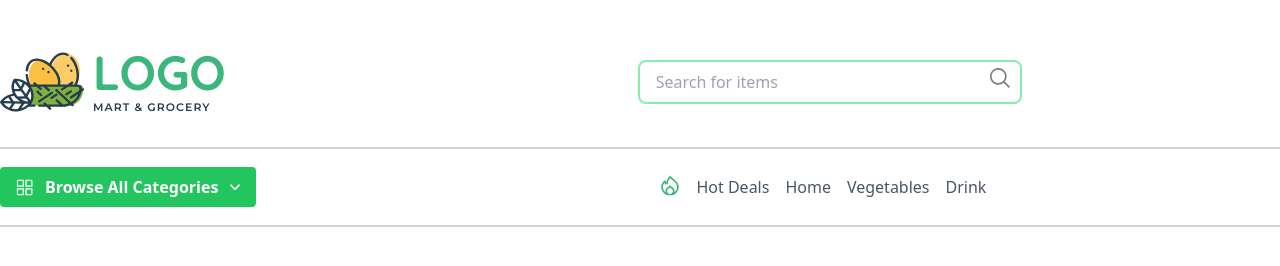
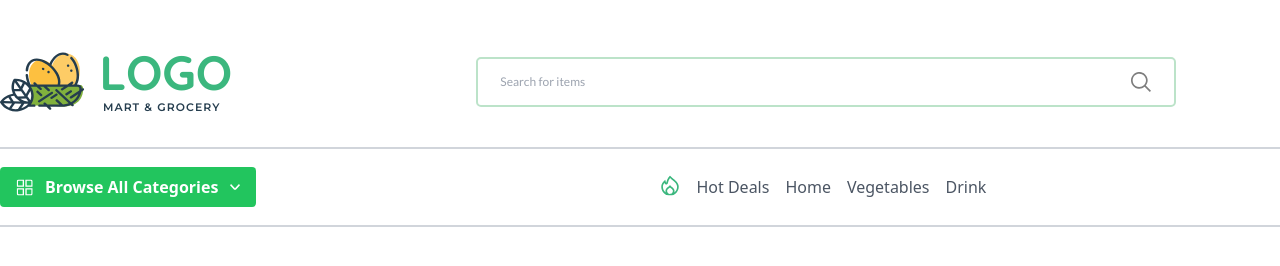
Before and after one commit to spacealab/Shop-HomePage, a website: page Pages/index.html in a window 1280 px wide. Shown: the top 266 px of the page. Drawn offline with Linux system fonts and the light colour scheme.

Commit message:
Improve Style Account

```diff
--- a/Pages/index.html
+++ b/Pages/index.html
@@ -8,7 +8,8 @@
   <link rel="preconnect" href="https://fonts.gstatic.com" crossorigin>
   <link href="https://fonts.googleapis.com/css2?family=Quicksand:wght@700&display=swap" rel="stylesheet">
   <link href="https://fonts.googleapis.com/css2?family=Montserrat:wght@600&display=swap" rel="stylesheet">
-  <title>HomePage</title>
+  <link href="https://fonts.googleapis.com/css2?family=Lato&display=swap" rel="stylesheet">
+  <title>Home Page</title>
 
 </head>
 <body>
@@ -41,15 +42,15 @@
           </svg>
           <!-- Logo Text -->
           <div class="flex flex-col ml-2">
-              <span class="text-[#3BB77E] font-logo-font text-5xl not-italic	font-bold	leading-12 tracking-logo w-141.34 h-50">LOGO</span>
-              <span class="h-[17.415px] w-[147.61px] text-[#253D4E] font-Montserrat text-[10.9px] not-italic font-semibold leading-[18.201px] tracking-[1.09px] uppercase">MART & GROCERY</span>
+              <span class="text-[#3BB77E] font-logo-font text-5xl not-italic	font-bold	leading-12 tracking-logo w-141.34 h-50 pl-[6.47px]">LOGO</span>
+              <span class="h-[17.415px] w-[147.61px] text-[#253D4E] font-Montserrat text-[10.9px] not-italic font-semibold leading-[18.201px] tracking-[1.09px] uppercase pl-[9.93px]">MART & GROCERY</span>
           </div>
       </div>
 
         <!-- Search Bar -->
           <div class="relative">
-              <input type="search" name="search" placeholder="Search for items" class="pl-4 pr-10 py-2 border-2 border-green-300 text-gray-700 rounded-lg focus:outline-none focus:border-green-500 w-96">
-              <button type="submit" class="absolute right-0 top-0 mt-2 mr-3">
+              <input type="search" name="search" placeholder="Search for items" class="pl-[22px] rounded-[5px] border-[2px] border-solid border-[#BCE3C9] bg-[#FFF] w-[700px] h-[50px] font-Lato text-[#B6B6B6] text-[12px] not-italic font-normal leading-[18px]">
+              <button type="submit" class="absolute right-0 top-0 py-[15px] pr-[25px]">
                 <svg xmlns="http://www.w3.org/2000/svg" width="20" height="20" viewBox="0 0 20 20" fill="none">
                   <g clip-path="url(#clip0_3374_3542)">
                     <path d="M20.0001 18.8217L14.7817 13.6033C16.1372 11.9455 16.8037 9.83008 16.6433 7.69463C16.4828 5.55919 15.5077 3.56711 13.9197 2.13043C12.3317 0.69376 10.2522 -0.0775884 8.11143 -0.0240619C5.97064 0.0294646 3.93231 0.903771 2.41807 2.41801C0.903832 3.93225 0.0295257 5.97058 -0.0240008 8.11137C-0.0775273 10.2522 0.693821 12.3316 2.1305 13.9197C3.56717 15.5077 5.55925 16.4828 7.6947 16.6432C9.83014 16.8036 11.9456 16.1372 13.6034 14.7817L18.8217 20L20.0001 18.8217ZM8.3334 15C7.01485 15 5.72592 14.609 4.62959 13.8765C3.53327 13.1439 2.67878 12.1027 2.1742 10.8846C1.66961 9.66638 1.53759 8.32594 1.79483 7.03273C2.05206 5.73953 2.687 4.55164 3.61935 3.61929C4.5517 2.68694 5.73959 2.052 7.03279 1.79477C8.326 1.53753 9.66644 1.66955 10.8846 2.17414C12.1028 2.67872 13.144 3.5332 13.8765 4.62953C14.6091 5.72586 15.0001 7.01479 15.0001 8.33333C14.9981 10.1008 14.2951 11.7954 13.0452 13.0452C11.7954 14.295 10.1009 14.998 8.3334 15Z" fill="#7E7E7E"/>
@@ -64,9 +65,9 @@
           </div>
 
         <!-- Account and Cart -->
-        <div class="flex items-center">
+        <div class="inline-flex justify-end items-end gap-[20px] w-[172px] h-[36px]">
           <div class="flex flex-row">
-            <svg xmlns="http://www.w3.org/2000/svg" width="24" height="25" viewBox="0 0 24 25" fill="none">
+            <svg class="mb-[2.3px] mr-[3.3px]" xmlns="http://www.w3.org/2000/svg" width="24" height="24" viewBox="0 0 24 25" fill="none">
               <g clip-path="url(#clip0_3374_3552)">
                 <path d="M21 24.3665H19V19.3235C18.9992 18.5395 18.6874 17.7879 18.133 17.2335C17.5787 16.6791 16.827 16.3673 16.043 16.3665H7.957C7.173 16.3673 6.42134 16.6791 5.86696 17.2335C5.31259 17.7879 5.00079 18.5395 5 19.3235V24.3665H3V19.3235C3.00159 18.0093 3.52435 16.7494 4.45363 15.8201C5.3829 14.8909 6.64281 14.3681 7.957 14.3665H16.043C17.3572 14.3681 18.6171 14.8909 19.5464 15.8201C20.4756 16.7494 20.9984 18.0093 21 19.3235V24.3665Z" fill="#253D4E"/>
                 <path d="M12 12.3665C10.8133 12.3665 9.65328 12.0146 8.66658 11.3553C7.67989 10.696 6.91085 9.75898 6.45673 8.66262C6.0026 7.56626 5.88378 6.35986 6.11529 5.19598C6.3468 4.03209 6.91825 2.96299 7.75736 2.12388C8.59648 1.28476 9.66558 0.713318 10.8295 0.481807C11.9933 0.250296 13.1997 0.369116 14.2961 0.823242C15.3925 1.27737 16.3295 2.0464 16.9888 3.0331C17.6481 4.01979 18 5.17983 18 6.36652C17.9984 7.95733 17.3658 9.48253 16.2409 10.6074C15.116 11.7323 13.5908 12.3649 12 12.3665ZM12 2.36652C11.2089 2.36652 10.4355 2.60111 9.77772 3.04064C9.11993 3.48017 8.60723 4.10488 8.30448 4.83579C8.00173 5.56669 7.92252 6.37096 8.07686 7.14688C8.2312 7.9228 8.61217 8.63554 9.17158 9.19495C9.73099 9.75436 10.4437 10.1353 11.2196 10.2897C11.9956 10.444 12.7998 10.3648 13.5307 10.062C14.2616 9.75929 14.8864 9.2466 15.3259 8.5888C15.7654 7.931 16 7.15764 16 6.36652C16 5.30565 15.5786 4.28824 14.8284 3.53809C14.0783 2.78795 13.0609 2.36652 12 2.36652Z" fill="#253D4E"/>
--- a/tailwind.config.js
+++ b/tailwind.config.js
@@ -18,6 +18,7 @@ module.exports = {
       fontFamily: {
         'logo-font': ['Quicksand', 'sans-serif'],
         'Montserrat': ['Montserrat', 'sans-serif'],
+        'Lato': ['Lato', 'sans-serif'],
       },
       lineHeight: {
         '12': '3rem',
```
Also changed, not shown: dist/stylesheet.css.
